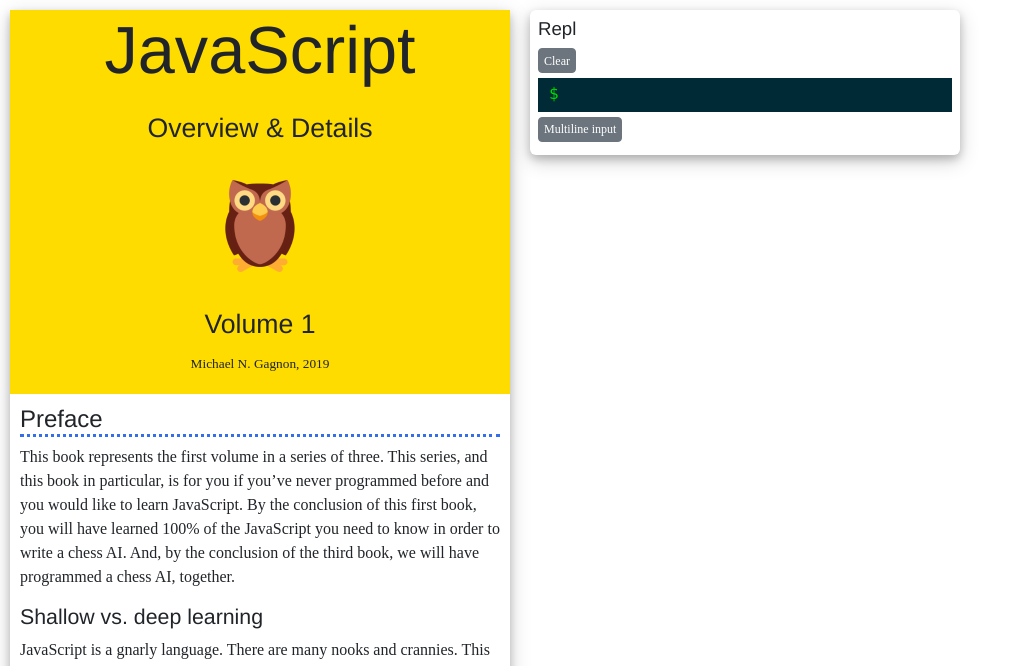
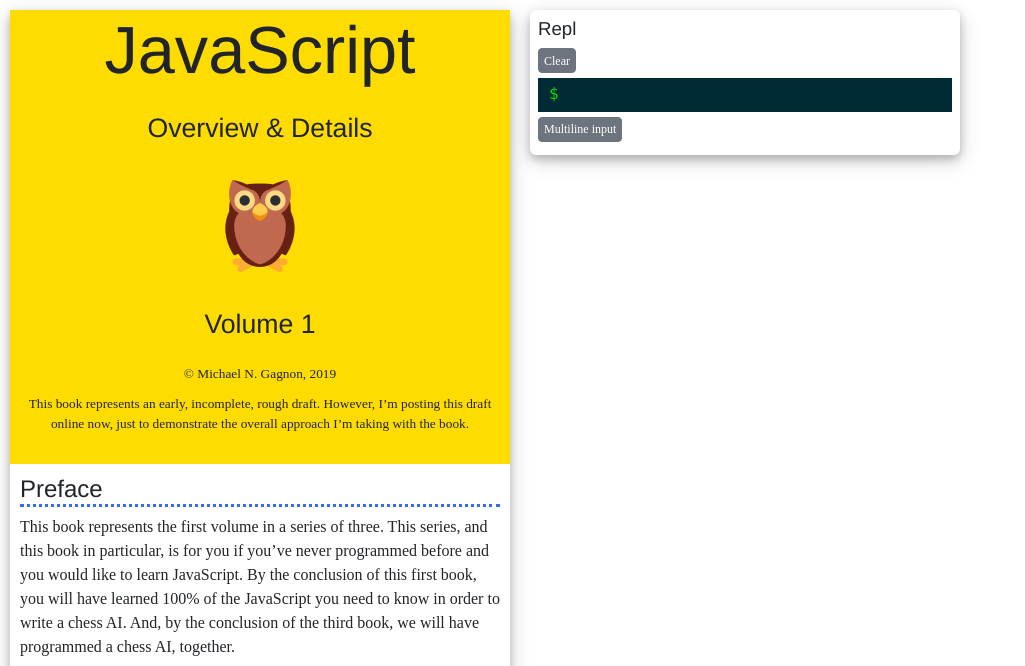
Before and after one commit to mikegagnon/js, a PHP site: page / in a window 1280 px wide. Shown: the top 666 px of the page, without its empty margins (0-1025 px from the left). Run offline with PHP 8.4, Linux system fonts and the light colour scheme; some libraries are stand-ins or nearby versions.

Commit message:
disclaimer

```diff
--- a/index.php
+++ b/index.php
@@ -229,7 +229,8 @@ function codestr($line) {
             <div class='subtitle'>Overview &amp; Details</div>
             <div><? screenshot('owl.png') ?></div>
             <div class='subtitle'>Volume 1</div>
-            <div class='author'>Michael N. Gagnon, 2019</div>
+            <div class='author'>&copy; Michael N. Gagnon, 2019</div>
+            <div class='author'>This book represents an early, incomplete, rough draft. However, I&rsquo;m posting this draft online now, just to demonstrate the overall approach I&rsquo;m taking with the book.</div>
         </div>
         <div id="spacer" style="width: 1; height: 1px;">
         </div>
--- a/style/book.css
+++ b/style/book.css
@@ -18,6 +18,7 @@
 
 .author {
     font-size: 10pt;
+    margin: 10px;
 }
 
 .padded {
```
